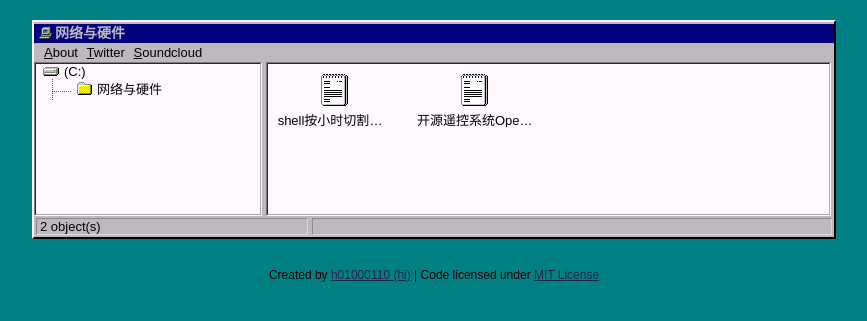
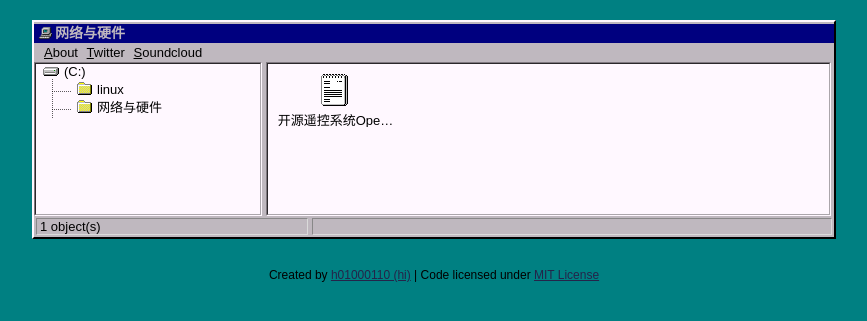
Before and after one commit to pbuff07/pbuff07.github.io, a Jekyll site: the page built from tags/网络与硬件.html, in a window 1280 px wide. Shown: the top 321 px of the page, without its empty margins (206-1073 px from the left). Built offline with Jekyll 4.4.1, drawn with Linux system fonts in a browser that asks for light colours.

```diff
--- a/_posts/2023-05-07-shell-split-by-hour.md
+++ b/_posts/2023-05-07-shell-split-by-hour.md
@@ -1,7 +1,7 @@
 ---
 layout: default
 title: "shell按小时切割文件"
-tags: 网络与硬件
+tags: linux
 ---
 
 ## 背景
```
